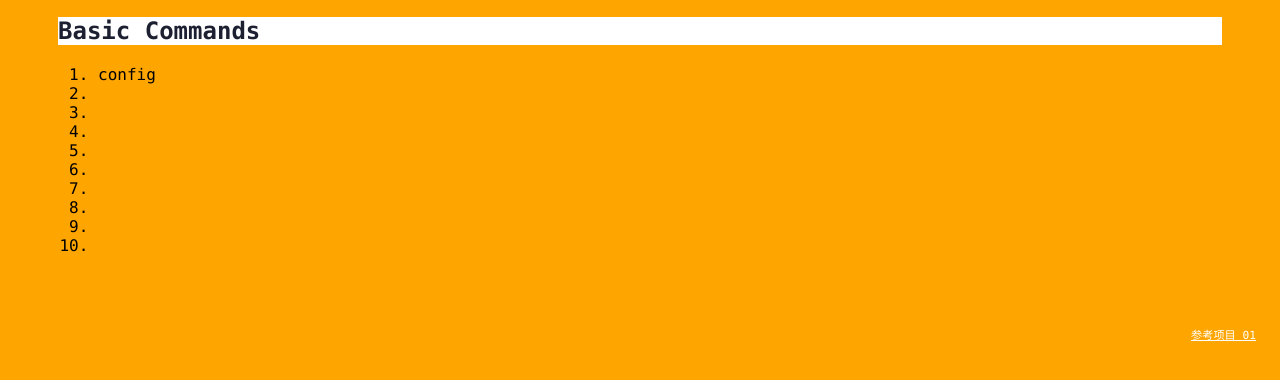
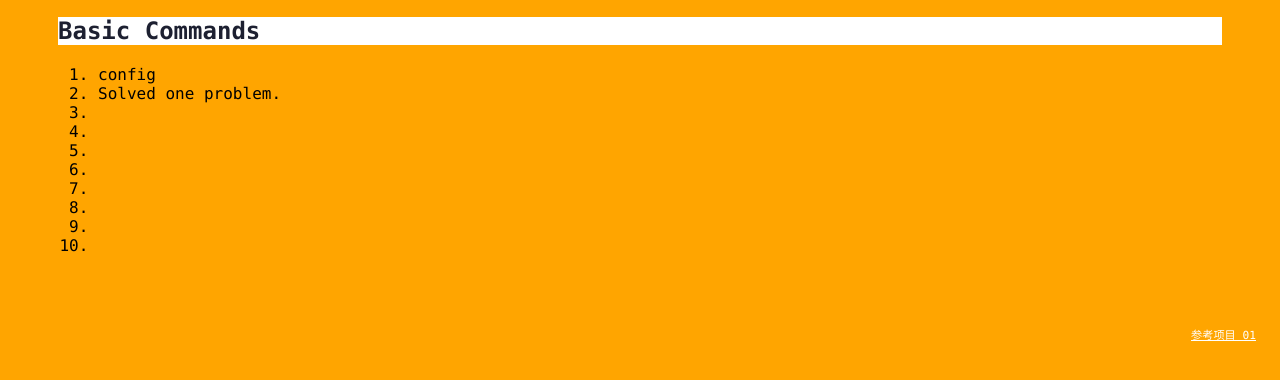
Before and after one commit to weizhaocn/git_learning, a plain HTML site: page index.html in a window 1280 px wide. Both pictures are taken after a click on the element "Basic Commands". Shown: the part 276-656 px from the top of the page. Drawn offline with Linux system fonts and the light colour scheme.

Commit message:
Solved one problem

```diff
--- a/index.html
+++ b/index.html
@@ -30,7 +30,7 @@
             <div class="panel">
                 <ol>
                     <li>config</li>
-                    <li></li>
+                    <li>Solved one problem.</li>
                     <li></li>
                     <li></li>
                     <li></li>
```
